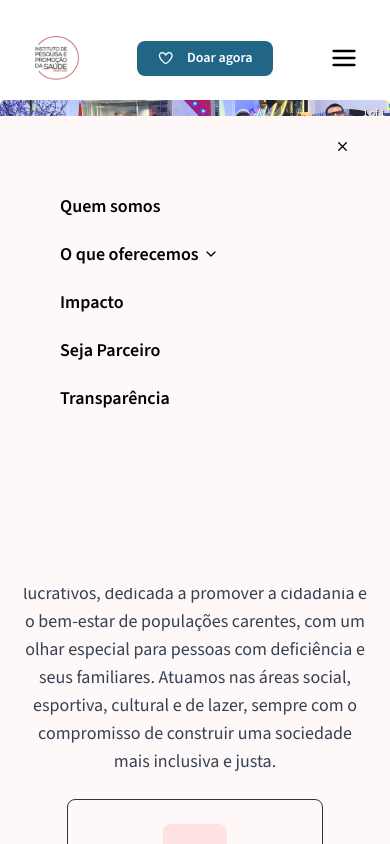
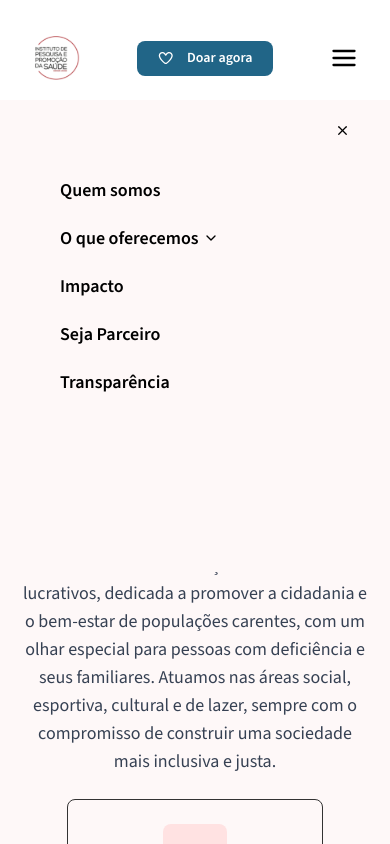
Before and after one commit to MF-Sergio/IPPS, a React (Vite) app: page / in a window 390 px wide. Both pictures are taken after a click on the button 344 px from the left and 58 px from the top of the page. Shown: the top 844 px of the page. Built offline with nearby package versions, Linux system fonts and the light colour scheme.

Commit message:
fix: correção da margin top do menu drop down no header

```diff
--- a/src/components/Header/index.tsx
+++ b/src/components/Header/index.tsx
@@ -69,7 +69,7 @@ export default function Header() {
       </div>
 
       {isOpen ? (
-        <div className="absolute left-1/2 top-full z-50 mt-4 w-screen -translate-x-1/2 bg-[var(--fundo)] px-15 pt-19 pb-44 md:hidden">
+        <div className="absolute left-1/2 top-full z-50 w-screen -translate-x-1/2 bg-[var(--fundo)] px-15 pt-19 pb-44 md:hidden">
           <button
             type="button"
             onClick={() => setIsOpen(false)}
```
